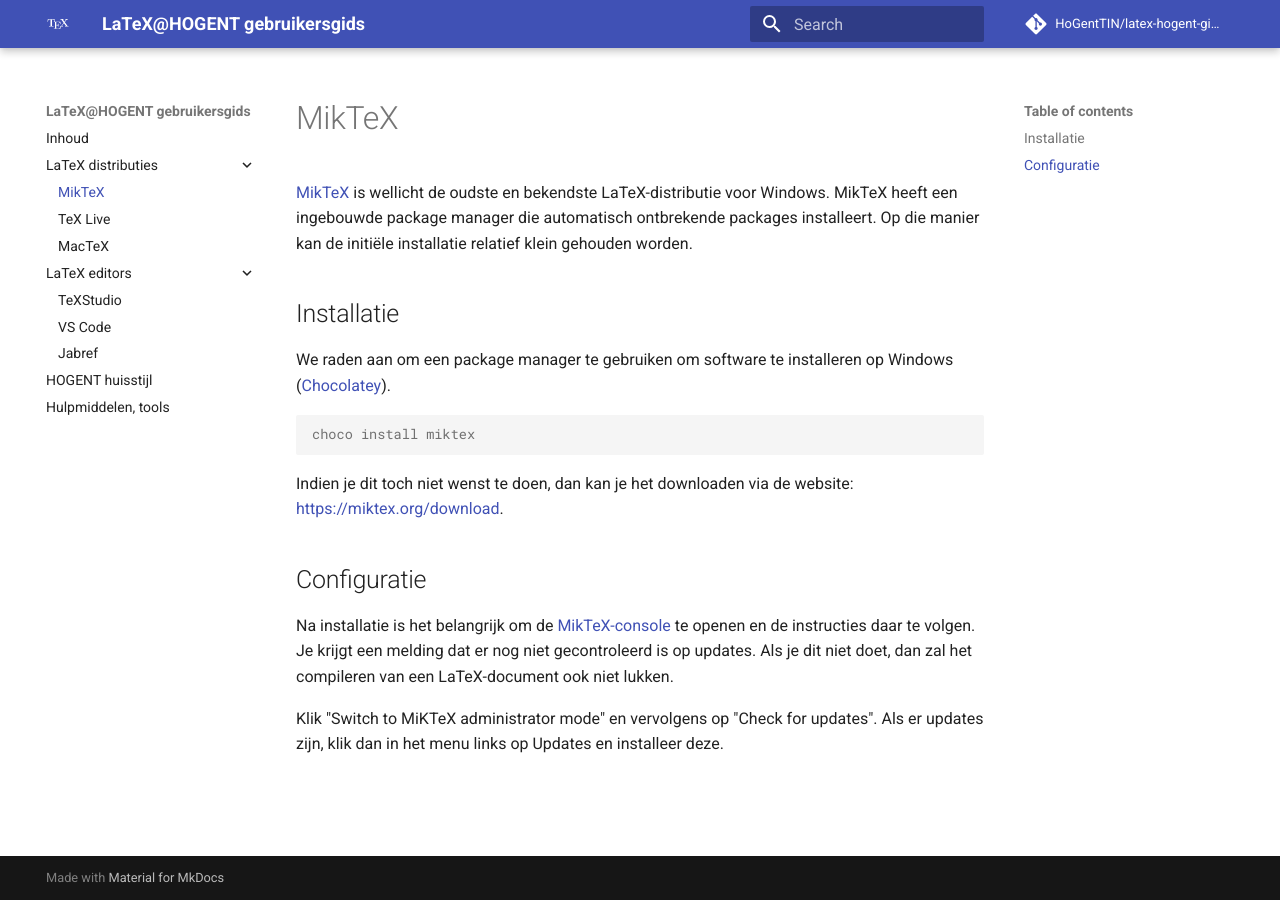
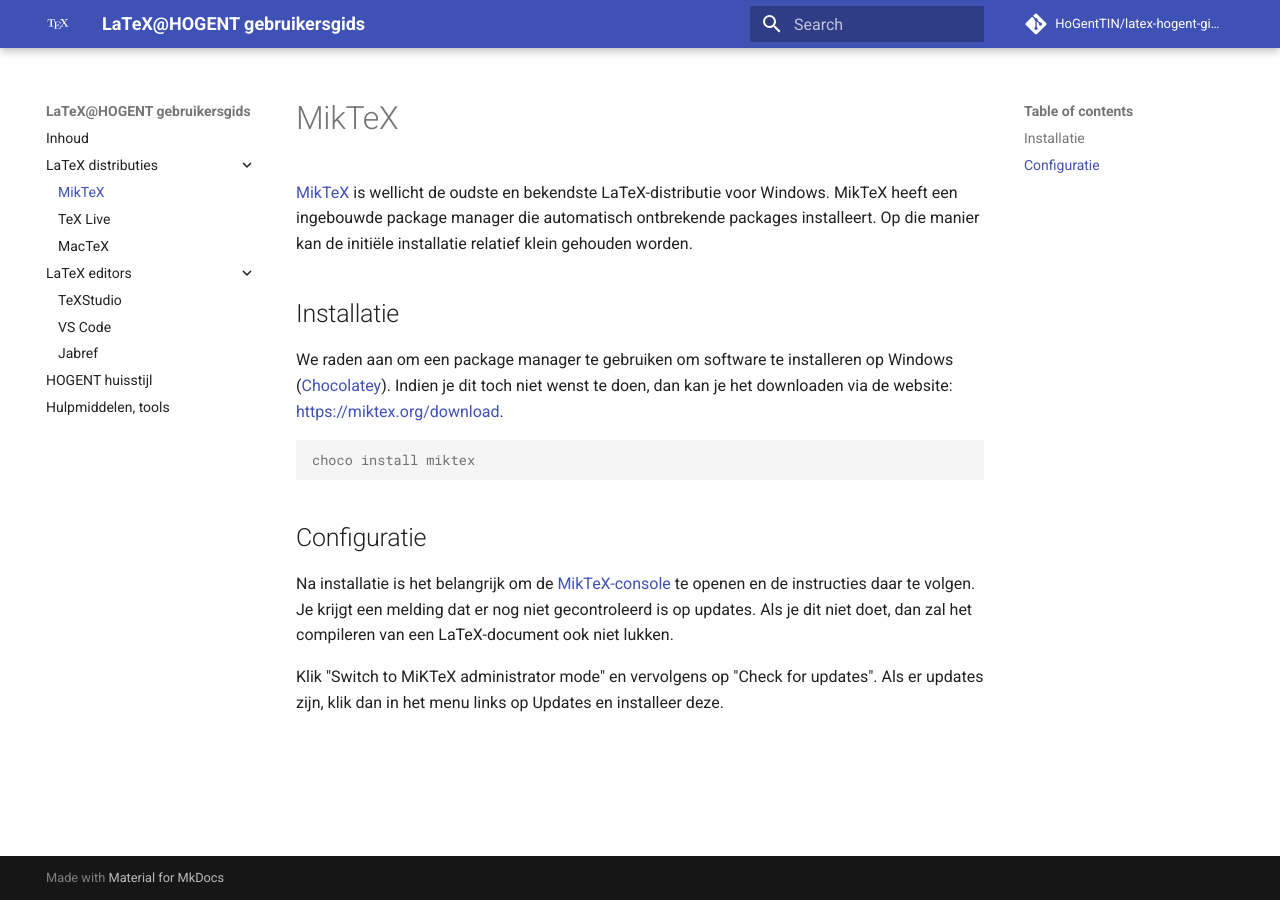
Before and after one commit to HoGentTIN/latex-hogent-gids, an MkDocs documentation site: the page built from docs/installatie-miktex.md, in a window 1280 px wide. Built offline with MkDocs 1.6.1 and Material for MkDocs 9.7.7, drawn with Linux system fonts in a browser that asks for light colours; comment, search, counter and statistics services are not loaded.

````diff
--- a/docs/installatie-miktex.md
+++ b/docs/installatie-miktex.md
@@ -4,13 +4,11 @@
 
 ## Installatie
 
-We raden aan om een package manager te gebruiken om software te installeren op Windows ([Chocolatey](https://chocolatey.org/)).
+We raden aan om een package manager te gebruiken om software te installeren op Windows ([Chocolatey](https://chocolatey.org/)). Indien je dit toch niet wenst te doen, dan kan je het downloaden via de website: <https://miktex.org/download>.
 
 ```console
 choco install miktex
 ```
-
-Indien je dit toch niet wenst te doen, dan kan je het downloaden via de website: <https://miktex.org/download>.
 
 ## Configuratie
 
````
Also changed, not shown: docs/installatie-vscode.md (+1 -3 lines).
